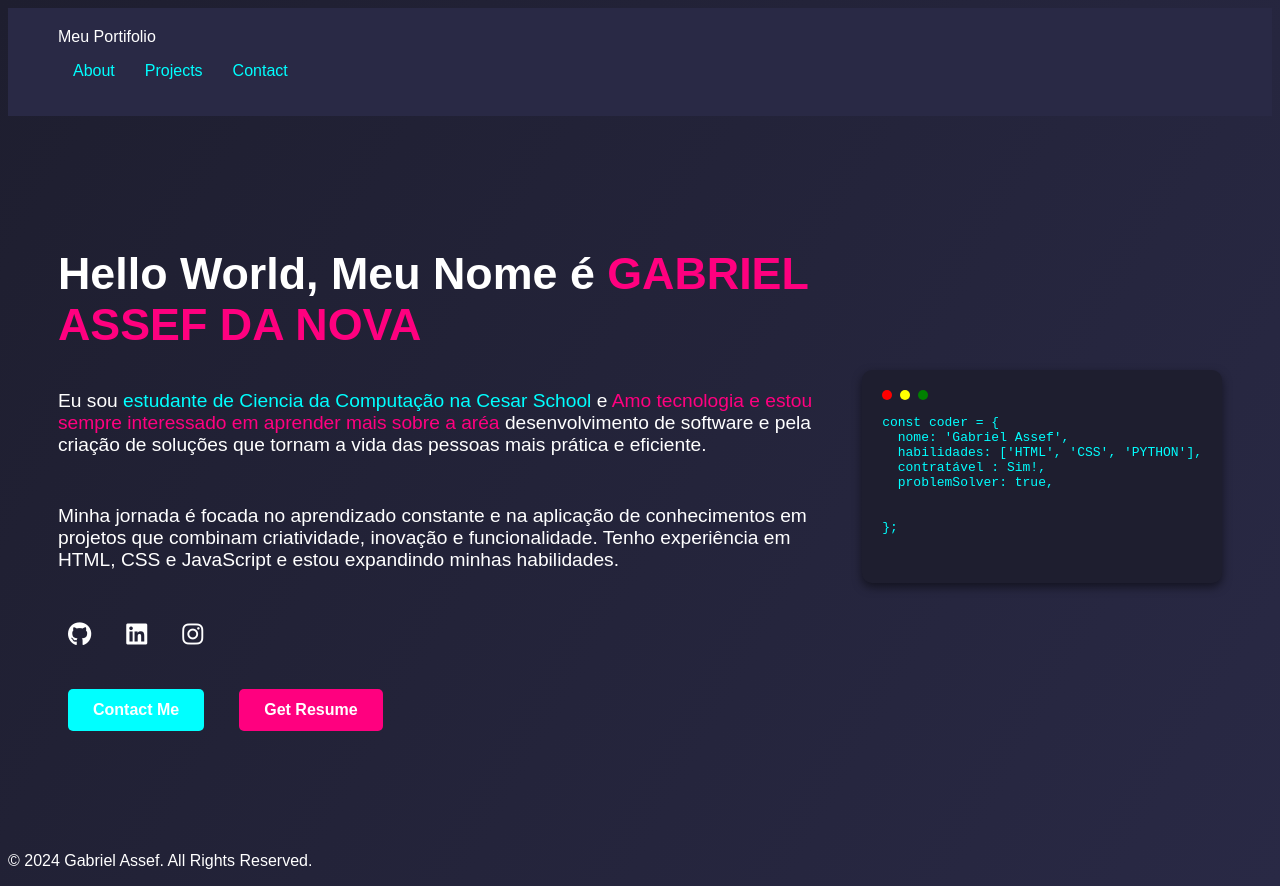
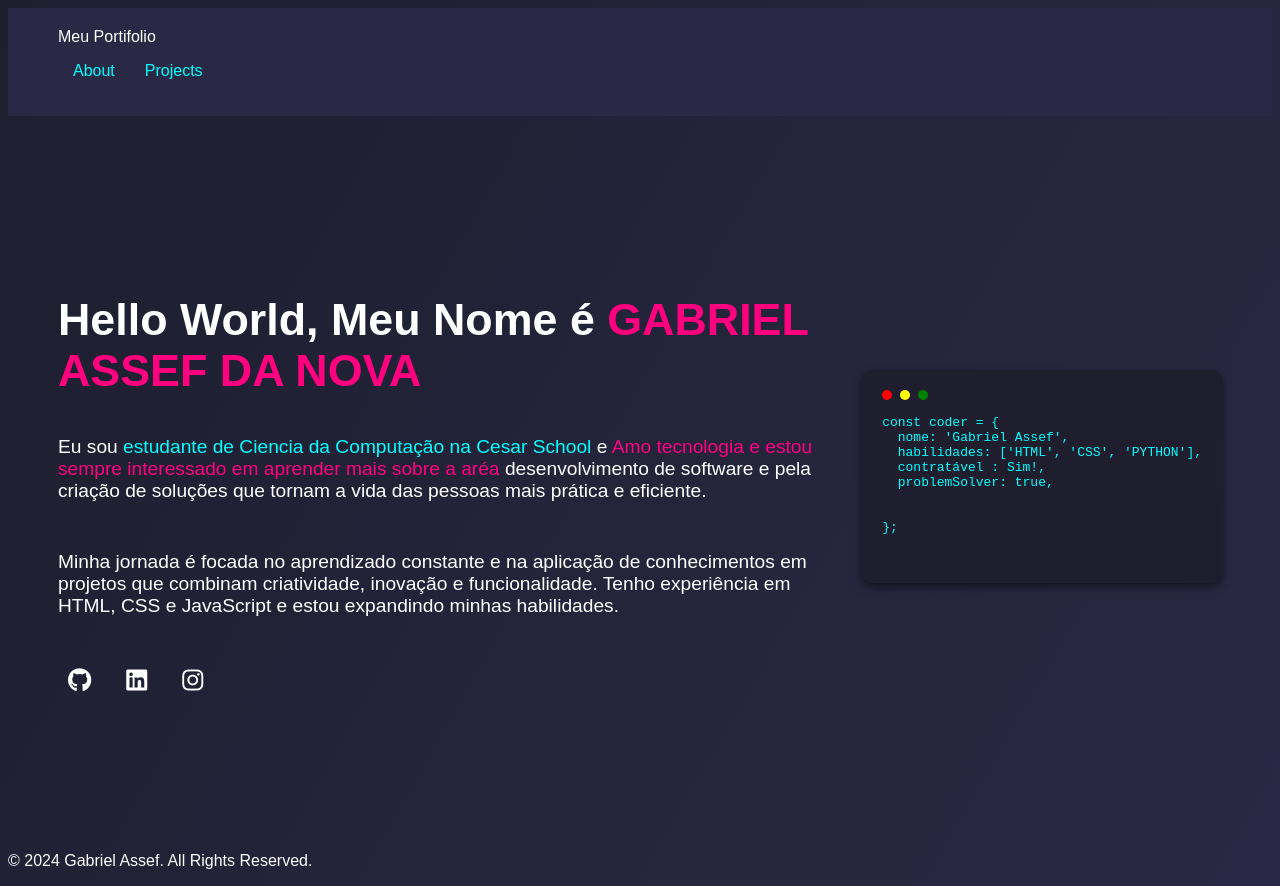
Before and after one commit to BielNova/Portifolio, a plain HTML site: page portifolio/index.html in a window 1280 px wide. Drawn offline with Linux system fonts and the light colour scheme.

Commit message:
Correções
Corrigi coisas que me incomodavam

```diff
--- a/portifolio/index.html
+++ b/portifolio/index.html
@@ -14,7 +14,7 @@
             <ul class="nav-links">
                 <li><a href="about.html">About</a></li>
                 <li><a href="#projects">Projects</a></li>
-                <li><a href="#contact">Contact</a></li>
+
             </ul>
         </nav>
     </header>
@@ -31,10 +31,7 @@
                     <a href="https://www.instagram.com/biel.novaaa/"><i class="fab fa-instagram"></i></a>
 
                 </div>
-                <div class="buttons">
-                    <a href="#contact" class="btn">Contact Me</a>
-                    <a href="#" class="btn secondary">Get Resume</a>
-                </div>
+
             </div>
             <div class="code-snippet">
                 <div class="code-header">
```
